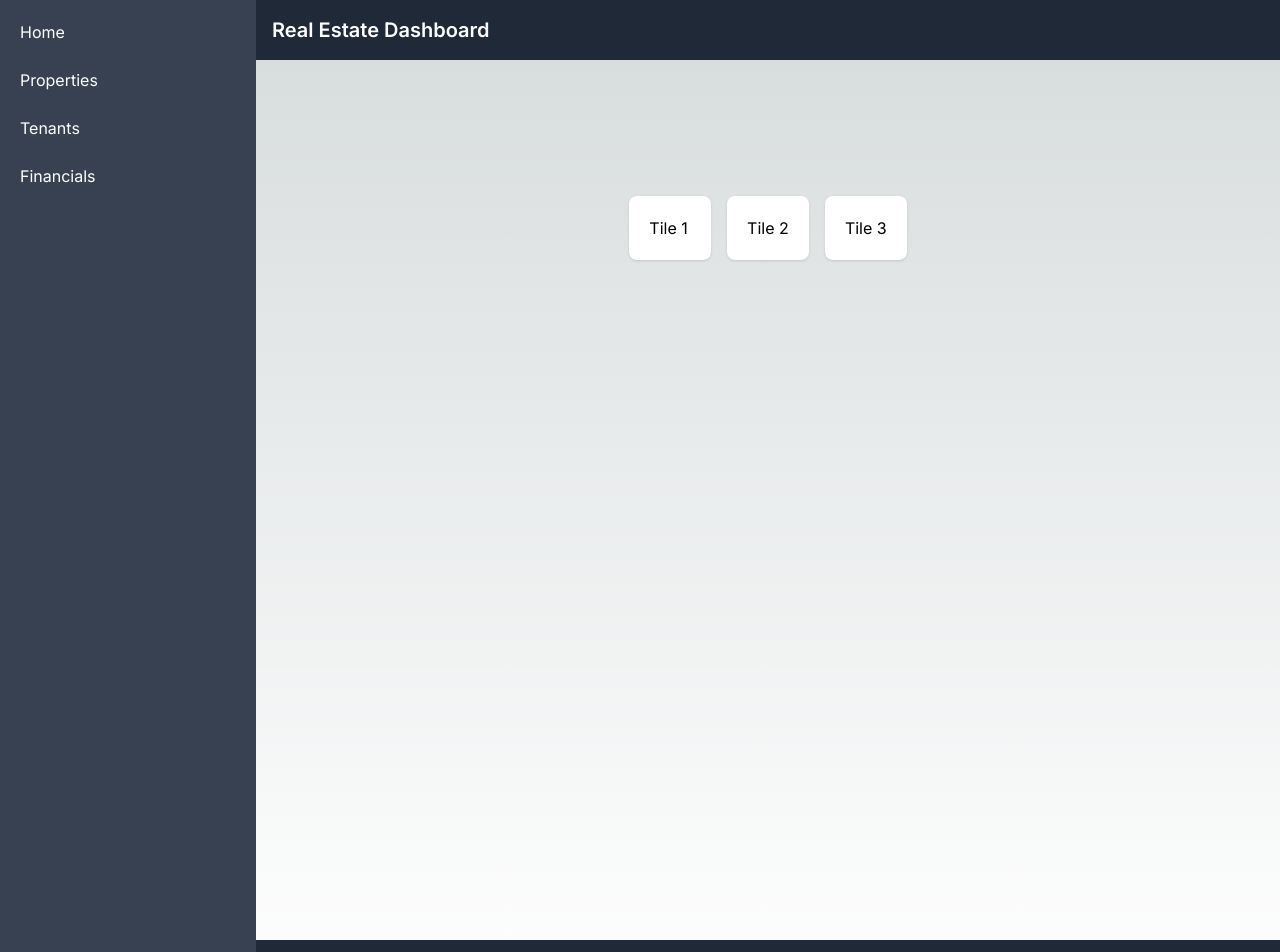
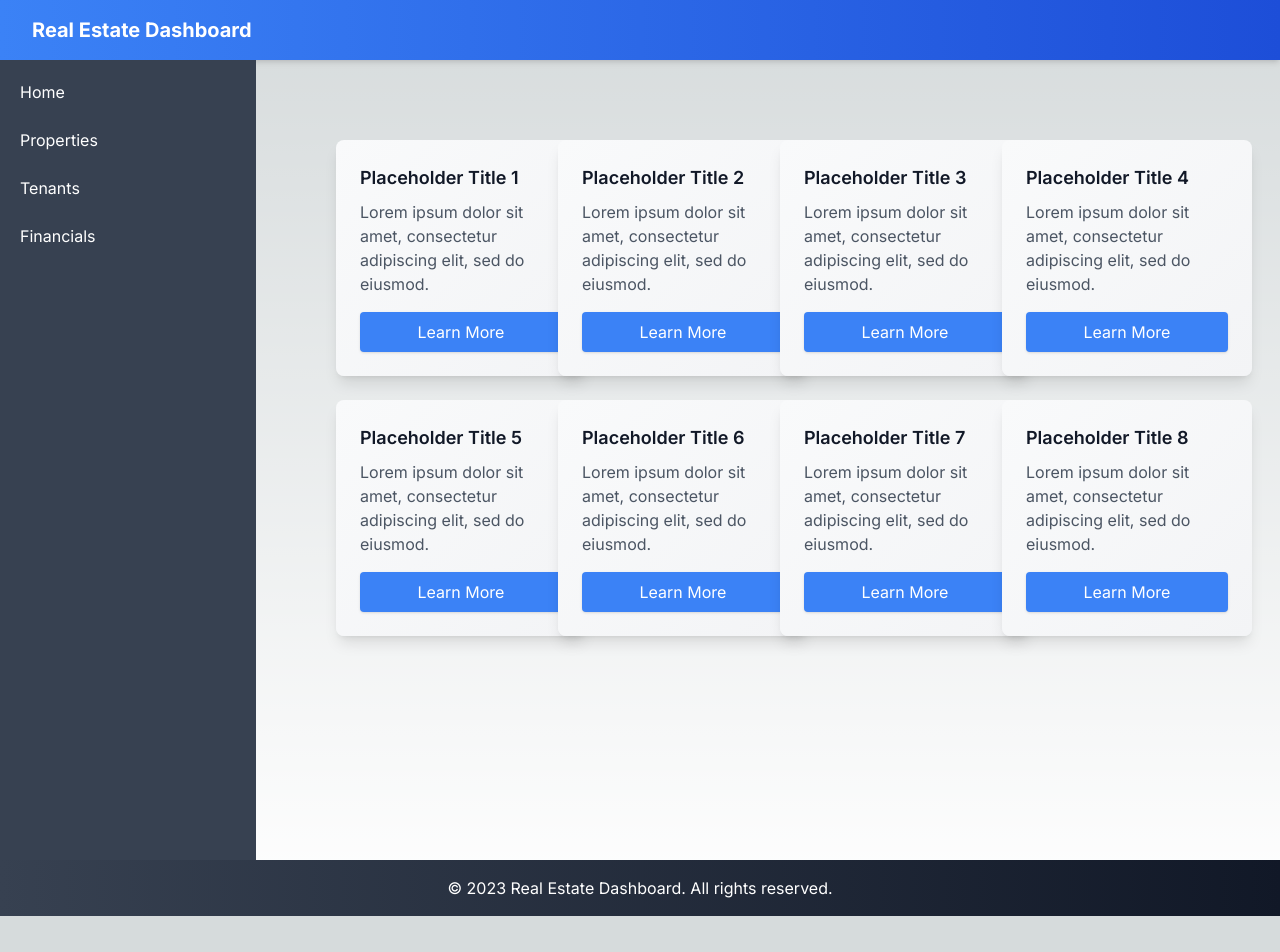
Before and after one commit to DarenShamoun/realestateapp, a Next.js app in the folder frontend/: page / in a window 1280 px wide. Shown: the top 952 px of the page. After the commit the page ends 916 px from the top, so only its background shows below. Built offline with nearby package versions, Linux system fonts and the light colour scheme.

Commit message:
added tailwind styling

```diff
--- a/frontend/src/app/components/Footer.js
+++ b/frontend/src/app/components/Footer.js
@@ -1,9 +1,11 @@
 const Footer = () => {
-    return (
-      <div className="bg-gray-800 text-white p-4 text-center">
-        <p>© 2023 Real Estate Dashboard</p>
+  return (
+    <footer className="bg-gradient-to-r from-gray-700 to-gray-900 text-white py-4 px-8 shadow-up-md">
+      <div className="container mx-auto text-center">
+        <p>© 2023 Real Estate Dashboard. All rights reserved.</p>
       </div>
-    );
+    </footer>
+  );
 };
 
 export default Footer;
--- a/frontend/src/app/components/Header.js
+++ b/frontend/src/app/components/Header.js
@@ -1,8 +1,11 @@
 const Header = () => {
     return (
-        <div className="bg-gray-800 text-white p-4">
-        <h1 className="text-xl font-semibold">Real Estate Dashboard</h1>
+      <header className="bg-gradient-to-r from-blue-500 to-blue-700 text-white py-4 px-8 shadow-md">
+        <div className="container mx-auto flex justify-between items-center">
+          <h1 className="text-xl font-bold">Real Estate Dashboard</h1>
+          {/* Add navigation links or buttons here if needed */}
         </div>
+      </header>
     );
 };
 
--- a/frontend/src/app/layout.js
+++ b/frontend/src/app/layout.js
@@ -15,13 +15,13 @@ export default function RootLayout({ children }) {
   return (
     <html lang="en">
       <body className={inter.className}>
-        <div className="flex min-h-screen">
-          <Sidebar />
-          <div className="flex-1 flex flex-col">
-            <Header />
+        <div className="flex flex-col min-h-screen">
+          <Header />
+          <div className="flex flex-1">
+            <Sidebar />
             <main className="flex-1 p-10">{children}</main>
-            <Footer />
           </div>
+          <Footer />
         </div>
       </body>
     </html>
--- a/frontend/src/app/page.js
+++ b/frontend/src/app/page.js
@@ -1,14 +1,26 @@
-import Image from 'next/image';
-
 export default function Home() {
   return (
-    <main className="flex min-h-screen flex-col items-center justify-between p-24">
-      <div className="grid grid-cols-1 md:grid-cols-2 lg:grid-cols-3 gap-4">
-        {/* Placeholder tiles */}
-        <div className="bg-white rounded-lg shadow p-5">Tile 1</div>
-        <div className="bg-white rounded-lg shadow p-5">Tile 2</div>
-        <div className="bg-white rounded-lg shadow p-5">Tile 3</div>
-        {/* More tiles can be added here */}
+    <main className="flex-grow p-10">
+      <div className="grid grid-cols-1 sm:grid-cols-1 md:grid-cols-2 lg:grid-cols-3 xl:grid-cols-4 gap-6">
+        {/* Tiles will now adjust based on screen size */}
+        {Array.from({ length: 8 }, (_, i) => (
+          <div
+            key={i}
+            className="min-w-[250px] flex flex-col justify-between rounded-lg bg-gradient-to-br from-gray-50 to-gray-100 p-6 shadow-lg transition-all duration-300 hover:-translate-y-1 hover:shadow-2xl dark:from-gray-700 dark:to-gray-800"
+          >
+            <div>
+              <h3 className="text-lg font-semibold text-gray-900 dark:text-white">
+                Placeholder Title {i + 1}
+              </h3>
+              <p className="mt-2 text-gray-600 dark:text-gray-300">
+                Lorem ipsum dolor sit amet, consectetur adipiscing elit, sed do eiusmod.
+              </p>
+            </div>
+            <button className="mt-4 rounded bg-blue-500 py-2 px-4 text-white shadow transition-colors duration-300 hover:bg-blue-600 focus:outline-none focus:ring-2 focus:ring-blue-500 focus:ring-opacity-50">
+              Learn More
+            </button>
+          </div>
+        ))}
       </div>
     </main>
   );
```
